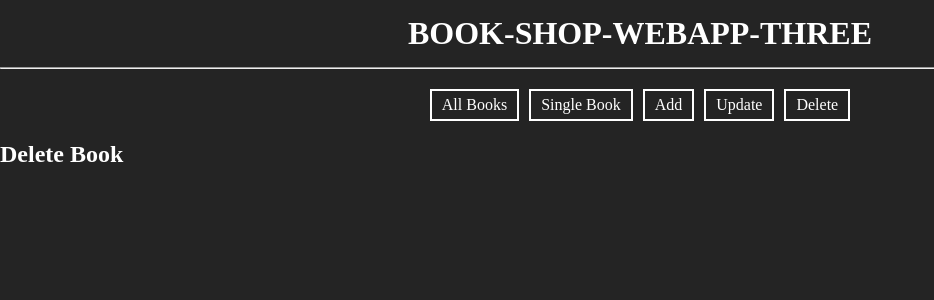
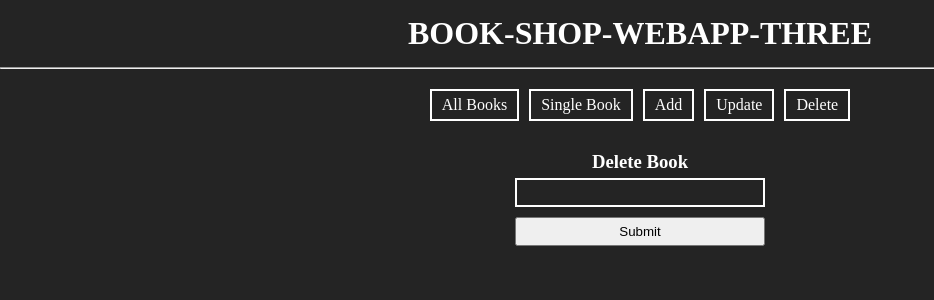
Before and after one commit to rashid-dev42/mini-book-store, a React (Vite) app in the folder frontend/: page /delete-book in a window 1280 px wide. Shown: the top 300 px of the page, without its empty margins (0-934 px from the left). Built offline with nearby package versions, Linux system fonts and the light colour scheme.

Commit message:
add component DeleteBook

```diff
--- a/frontend/src/App.tsx
+++ b/frontend/src/App.tsx
@@ -6,6 +6,7 @@ import AllBooks from "./components/allBooks/AllBooks";
 import SingleBook from "./components/singleBook/SingleBook";
 import AddBook from "./components/addBook/AddBook";
 import UpdateBook from "./components/updateBook/UpdateBook";
+import DeleteBook from "./components/deleteBook/DeleteBook";
 
 const App: React.FC = () => {
   return (
@@ -28,7 +29,7 @@ const App: React.FC = () => {
             <UpdateBook />
           </Layout>}/>
           <Route path="/delete-book" element={<Layout>
-            <h2>Delete Book</h2>
+            <DeleteBook />
           </Layout>}/>
         </Routes>
       </BrowserRouter>
--- a/frontend/src/components/addBook/AddBook.tsx
+++ b/frontend/src/components/addBook/AddBook.tsx
@@ -56,12 +56,21 @@ const AddBook: React.FC = () => {
     setMessage(addBookResponse.data.addBook.message);
     setIsSuccessful(addBookResponse.data.addBook.isSuccessful);
     setShowToastMessage(true);
+    resetForm();
+  };
+
+  const resetForm = (): void => {
+    setBookImagePreview("");
+    const addBookForm = document.getElementById("AddBook-form") as HTMLFormElement;
+    if (addBookForm) {
+      addBookForm.reset();
+    }
   };
 
   return (
     <div>
       <h2 className="component-heading">Add Book</h2>
-      <form className="AddBook-form" encType="multipart/form-data" onSubmit={handleSubmit}>
+      <form className="AddBook-form" id="AddBook-form" encType="multipart/form-data" onSubmit={handleSubmit}>
         {bookImagePreview !== "" && <img src={bookImagePreview} alt=""/>}
         <h3>Upload Book Image:</h3>
         <input
--- /dev/null
+++ b/frontend/src/components/deleteBook/DeleteBook.css
@@ -0,0 +1,26 @@
+.DeleteBook-form {
+  display: block;
+  width: 250px;
+  margin: 0 auto;
+}
+
+.DeleteBook-form > input {
+  width: 100%;
+  border: 2px solid #fff;
+  padding: 5px;
+  background-color: #242424;
+  color: #fff;
+  margin-bottom: 10px;
+}
+
+.DeleteBook-form > input:focus {
+  outline: none;
+}
+
+.DeleteBook-form > button {
+  display: block;
+  width: 100%;
+  padding: 5px 0;
+  cursor: pointer;
+  margin-bottom: 10px;
+}
--- /dev/null
+++ b/frontend/src/components/deleteBook/DeleteBook.tsx
@@ -0,0 +1,47 @@
+import "./DeleteBook.css";
+import React, { useState } from "react";
+import { useMutation, gql } from "@apollo/client";
+import ToastMessage from "../utility/toastMessage/ToastMessage";
+
+const DeleteBook: React.FC = () => {
+  const [bookId, setBookId] = useState<string>("");
+  const [message, setMessage] = useState<string>("");
+  const [isSuccessful, setIsSuccessful] = useState<boolean>(true);
+  const [showToastMessage, setShowToastMessage] = useState<boolean>(false);
+
+  const DELETE_BOOK = gql`
+    mutation DeleteBook($bookId: String) {
+      deleteBook(bookId: $bookId) {
+        message
+        isSuccessful
+      }
+    }
+  `;
+
+  const [deleteBook] = useMutation(DELETE_BOOK);
+
+  const handleSubmit = async (event: React.FormEvent) => {
+    event.preventDefault();
+    const response = await deleteBook({ variables: { bookId: bookId } });
+    setMessage(response.data.deleteBook.message);
+    setIsSuccessful(response.data.deleteBook.isSuccessful);
+    setShowToastMessage(true);
+  };
+
+  return (
+    <div>
+      <h3 className="component-heading">Delete Book</h3>
+      <form className="DeleteBook-form" onSubmit={handleSubmit}>
+        <input
+          type="text"
+          onChange={(event: React.ChangeEvent<HTMLInputElement>) => setBookId(event.target.value)}
+          required
+        />
+        <button type="submit">Submit</button>
+      </form>
+      {showToastMessage && <ToastMessage message={message} isSuccessful={isSuccessful} setMessage={setMessage} setIsSuccessful={setIsSuccessful} setShowToastMessage={setShowToastMessage}/>}
+    </div>
+  );
+};
+
+export default DeleteBook;
```
Also changed, not shown: 1 other file (tests, documents, lock files or other folders).
